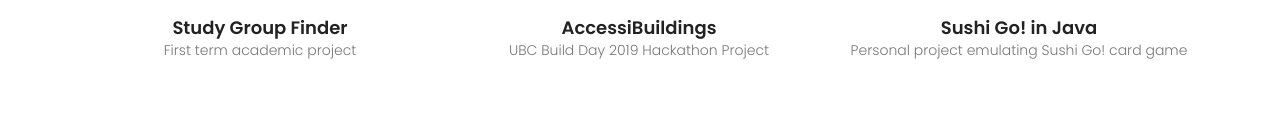
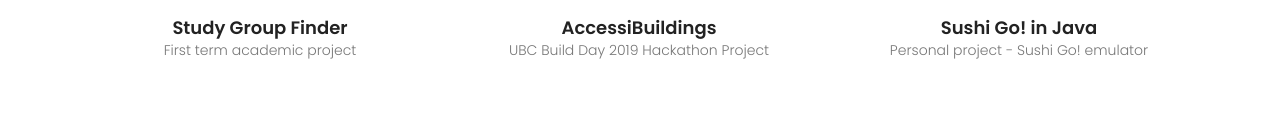
Before and after one commit to Leonwu21/personalsite, a plain HTML site: page index.html in a window 1280 px wide. Shown: the part 2767-2896 px from the top of the page. Drawn offline with nearby package versions, Linux system fonts and the light colour scheme; some packages are replaced by stand-ins of ours.

Commit message:
reworded Sushi Go project description

```diff
--- a/index.html
+++ b/index.html
@@ -264,7 +264,7 @@
             </div>
             <div class="p-inner">
               <h4>Sushi Go! in Java</h4>
-              <div class="cat">Personal project emulating Sushi Go! card game</div>
+              <div class="cat">Personal project - Sushi Go! emulator</div>
             </div>
           </div>
           <!-- <div class="single-portfolio col-sm-4 all printing center">
```
